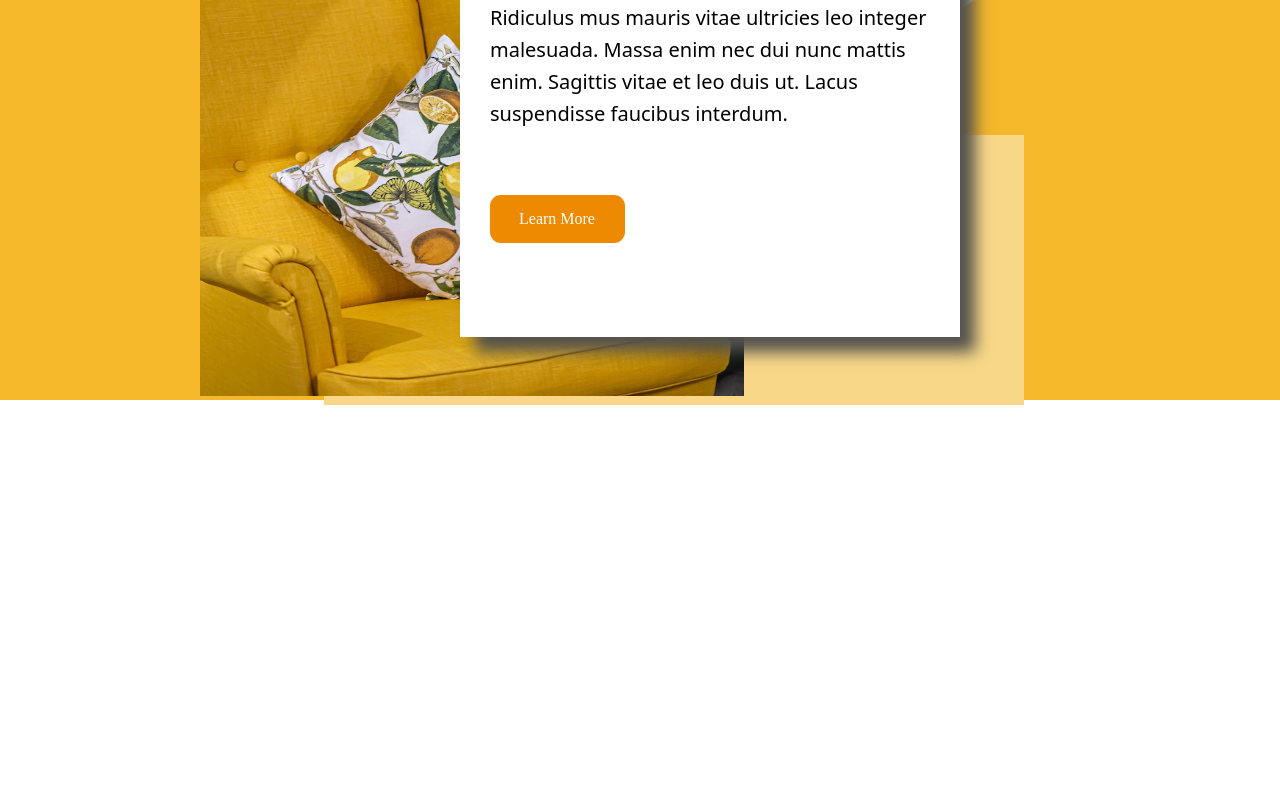
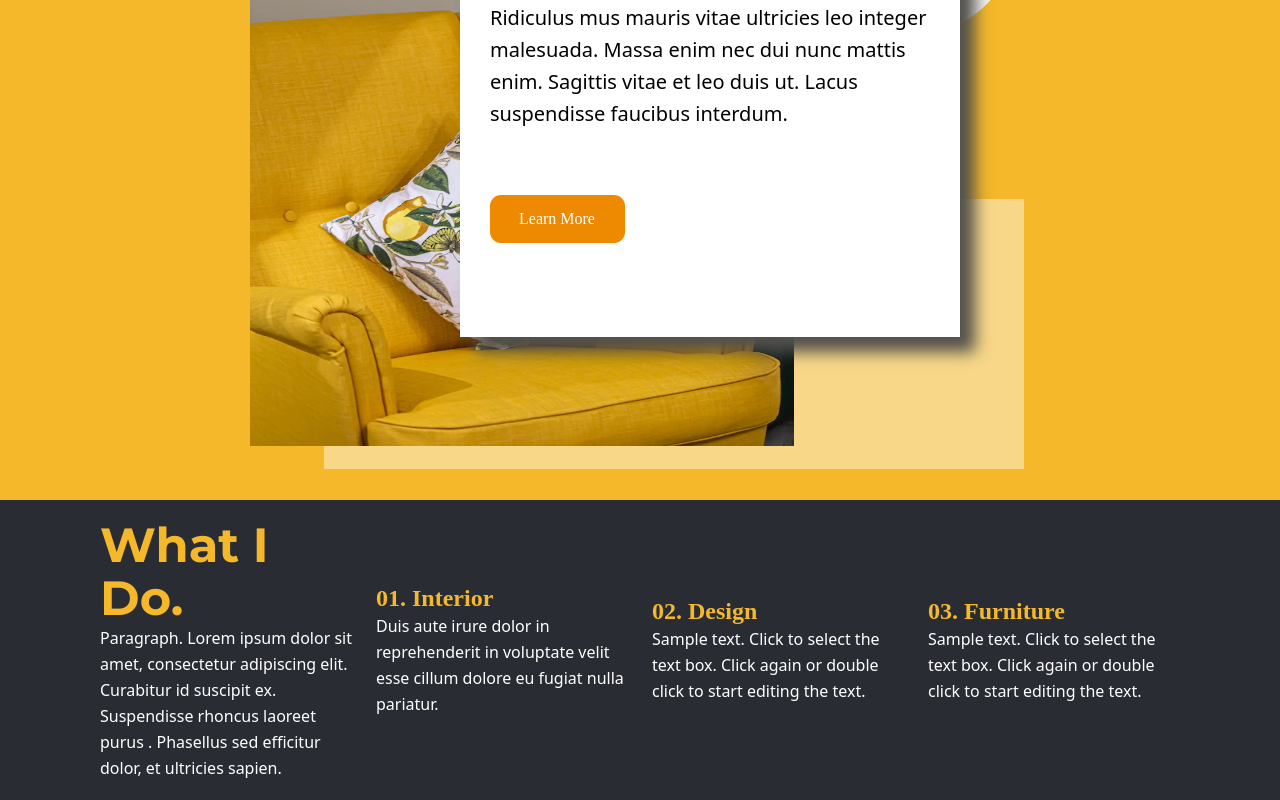
Before and after one commit to hackersclub24/React, a React (Vite) app in the folder intro/: page / in a window 1280 px wide. Shown: the part 2315-3115 px from the top of the page. Before the commit the page ends 2720 px from the top, so only its background shows below. Built offline with nearby package versions, Linux system fonts and the light colour scheme.

Commit message:
Add new section for services with styling adjustments

```diff
--- a/intro/src/App.jsx
+++ b/intro/src/App.jsx
@@ -106,6 +106,24 @@ function App() {
         <div className="circle"></div>
         <div className="rectangle"></div>
       </div>
+      <div className="purple new">
+        <div className="what">
+          <h2>What I Do.</h2>
+          <p>Paragraph. Lorem ipsum dolor sit amet, consectetur adipiscing elit. Curabitur id suscipit ex. Suspendisse rhoncus laoreet purus . Phasellus sed efficitur dolor, et ultricies sapien.</p>
+        </div>
+        <div className="interior">
+          <h4>01. Interior</h4>
+          <p>Duis aute irure dolor in reprehenderit in voluptate velit esse cillum dolore eu fugiat nulla pariatur.</p>
+        </div>
+        <div className="design">
+          <h4>02.  Design</h4>
+          <p>Sample text. Click to select the text box. Click again or double click to start editing the text.</p>
+        </div>
+        <div className="fur">
+          <h4>03. Furniture</h4>
+          <p>Sample text. Click to select the text box. Click again or double click to start editing the text.</p>
+        </div>
+      </div>
     </>
   );
 }
--- a/intro/src/index.css
+++ b/intro/src/index.css
@@ -280,7 +280,7 @@ nav {
   padding-right: 30px;
   padding-left: 30px;
   /* box-shadow: 5px 5px #d6a125 5px; */
-  box-shadow: 15px 15px 15px #52514d ;
+  box-shadow: 15px 15px 15px #52514d;
 }
 .text h2 {
   font-size: 3rem;
@@ -337,3 +337,128 @@ nav {
 .third .sofa {
   z-index: 2;
 }
+.third {
+  padding: 50px;
+}
+.new {
+  /* margin-top: 20px; */
+}
+.what h2 {
+  color: rgb(244, 184, 42);
+  font-family: Montserrat;
+  font-weight: 700;
+  line-height: 53px;
+  font-size: 48px;
+}
+.what p {
+  color: white;
+  font-family:
+    system-ui,
+    -apple-system,
+    BlinkMacSystemFont,
+    "Segoe UI",
+    Roboto,
+    Oxygen,
+    Ubuntu,
+    Cantarell,
+    "Open Sans",
+    "Helvetica Neue",
+    sans-serif;
+  font-size: 16px;
+  font-weight: 400;
+  line-height: 26px;
+}
+.what {
+  width: 300px;
+  height: auto;
+  /* border: 2px solid black; */
+}
+.interior h4 {
+  font-size: 24px;
+  line-height: 29px;
+  font-weight: 700;
+  color: rgb(244, 184, 42);
+}
+.interior p {
+  font-family:
+    system-ui,
+    -apple-system,
+    BlinkMacSystemFont,
+    "Segoe UI",
+    Roboto,
+    Oxygen,
+    Ubuntu,
+    Cantarell,
+    "Open Sans",
+    "Helvetica Neue",
+    sans-serif;
+  font-size: 16px;
+  font-weight: 400;
+  color: white;
+  line-height: 26px;
+}
+.interior {
+  width: 300px;
+  /* border: 2px solid black; */
+}
+.new {
+  justify-content: space-around;
+  gap: 24px;
+  padding: 0px 100px;
+}
+.fur h4 {
+  font-size: 24px;
+  line-height: 29px;
+  font-weight: 700;
+  color: rgb(244, 184, 42);
+}
+.fur p {
+  font-family:
+    system-ui,
+    -apple-system,
+    BlinkMacSystemFont,
+    "Segoe UI",
+    Roboto,
+    Oxygen,
+    Ubuntu,
+    Cantarell,
+    "Open Sans",
+    "Helvetica Neue",
+    sans-serif;
+  font-size: 16px;
+  font-weight: 400;
+  color: white;
+  line-height: 26px;
+}
+.fur{
+  width: 300px;
+  /* border: 2px solid black; */
+}
+.design h4{
+  font-size: 24px;
+  line-height: 29px;
+  font-weight: 700;
+  color: rgb(244, 184, 42);
+}
+.design p{
+    font-family:
+    system-ui,
+    -apple-system,
+    BlinkMacSystemFont,
+    "Segoe UI",
+    Roboto,
+    Oxygen,
+    Ubuntu,
+    Cantarell,
+    "Open Sans",
+    "Helvetica Neue",
+    sans-serif;
+  font-size: 16px;
+  font-weight: 400;
+  color: white;
+  line-height: 26px;
+}
+.design{
+  width: 300px;
+  /* border:2px solid black; */
+}
```
